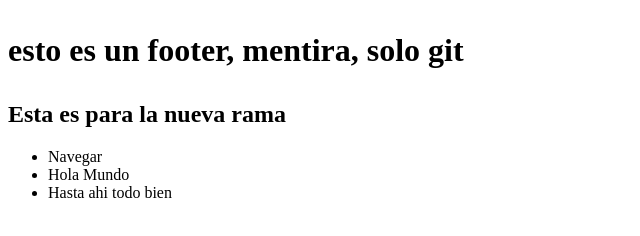
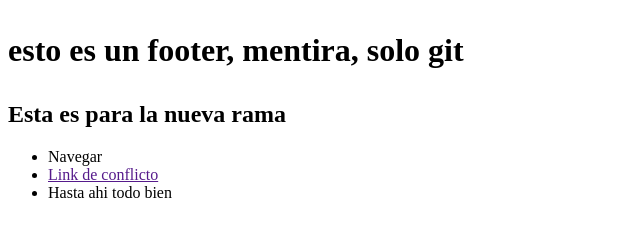
Before and after one commit to DaironDurangoCo14/Proyecto-1, a plain HTML site: page index.html in a window 1280 px wide. Shown: the whole page, without its empty margins (0-640 px from the left). Drawn offline with Linux system fonts and the light colour scheme.

Commit message:
Actulizacion nav

```diff
--- a/index.html
+++ b/index.html
@@ -15,7 +15,7 @@
     <nav>
         <ul>
             <li>Navegar</li>
-            <li>Hola Mundo</li>
+            <li><a href="">Link de conflicto</a></li>
             <li>Hasta ahi todo bien</li>
         </ul>
     </nav>
```
